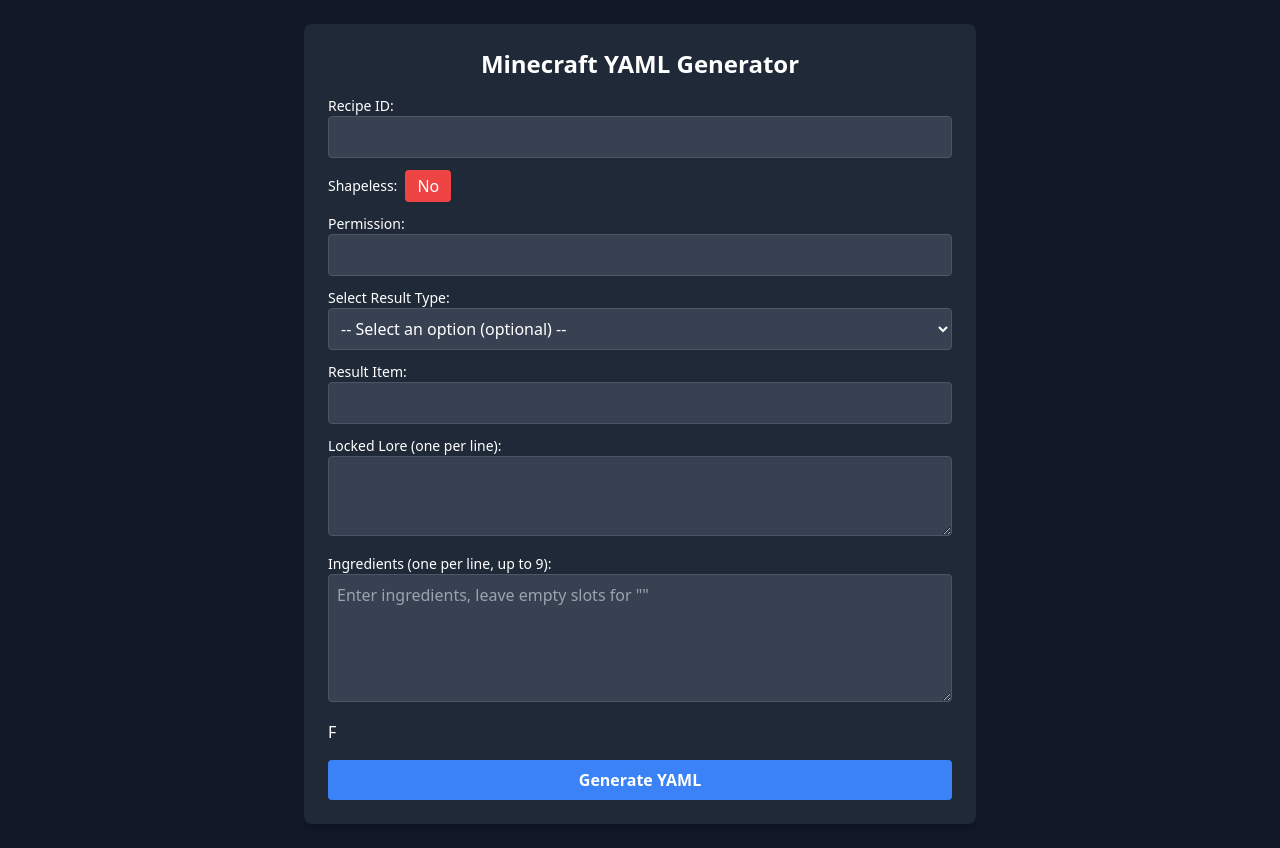
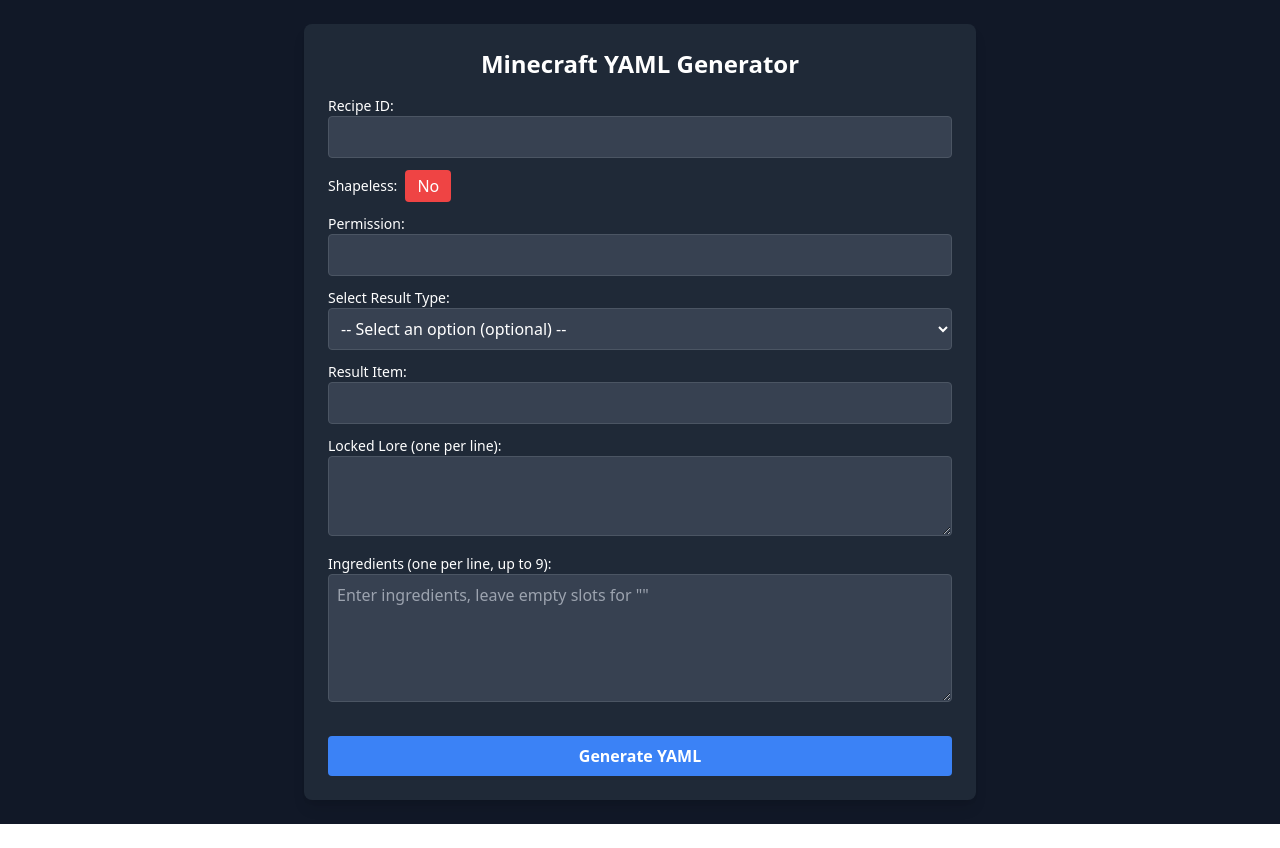
Before and after one commit to joogiebear/auroracrafting, a Next.js app in the folder frontend/: page / in a window 1280 px wide. After the commit the page ends 824 px from the top, so only its background shows below. Built offline with nearby package versions, Linux system fonts and the light colour scheme.

Commit message:
Update index.tsx

```diff
--- a/frontend/src/pages/index.tsx
+++ b/frontend/src/pages/index.tsx
@@ -146,7 +146,6 @@
             }}
           />
         </div>
-        F
 
         <button onClick={handleGenerate} className="w-full p-2 bg-blue-500 hover:bg-blue-600 rounded font-bold mt-4">
           Generate YAML
```
